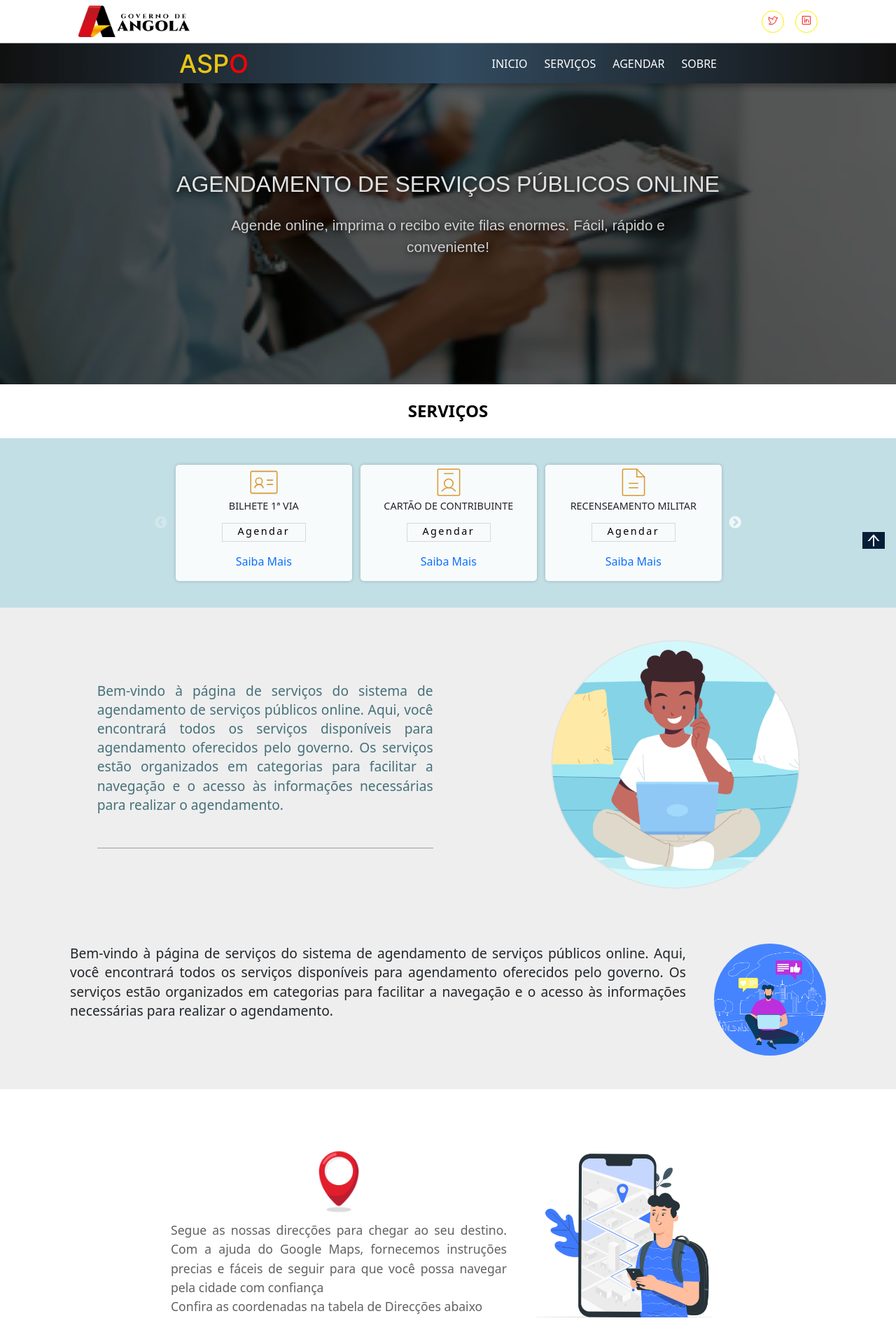
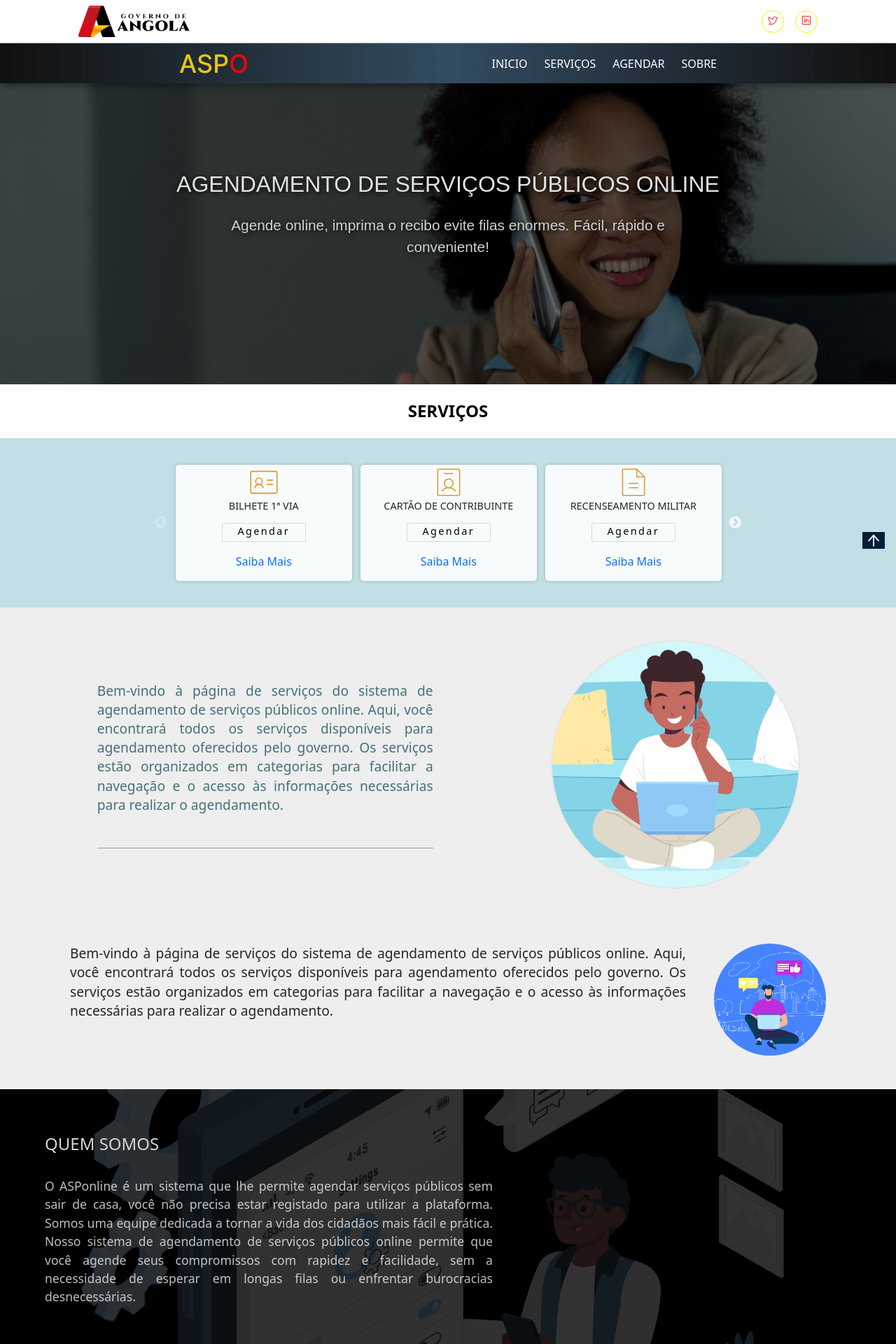
Before and after one commit to PauloAndre05/ASPonline, a React (Create React App) app: page / in a window 1280 px wide. Shown: the top 1920 px of the page at 70% size. Built offline with nearby package versions, Linux system fonts and the light colour scheme; grey boxes are pictures that could not be loaded.

Commit message:
Retoques no layout do projecto

```diff
--- a/src/components/layout/NavBar/NavBar.jsx
+++ b/src/components/layout/NavBar/NavBar.jsx
@@ -28,14 +28,14 @@ function NavBar() {
                     <S.itens> <Link to="/agendar"> Agendar </Link> </S.itens>
                     <S.itens> <Link to="/sobre"> Sobre </Link> </S.itens>
                 </S.lista>
-                <S.hamburguer onClick={ () => setIsOpen(true)}>
+                <S.hamburguer onClick={() => setIsOpen(!isOpen)}>
                     <S.line1></S.line1>
                     <S.line2></S.line2>
                     <S.line3></S.line3>
                 </S.hamburguer>
             </S.menu>
 
-            <S.sideBar isMenuOpen={isOpen}>
+            <S.sideBar isOpen={isOpen}>
                 <S.lista2 >
                     <S.itens2> <Link to="/"> Inicio </Link> </S.itens2>
                     <S.itens2> <Link to="/servicos"> Serviços </Link> </S.itens2>
--- a/src/components/layout/NavBar/stylesNavBar.jsx
+++ b/src/components/layout/NavBar/stylesNavBar.jsx
@@ -144,13 +144,11 @@ export const menu = styled.nav`
 `
 
 export const sideBar = styled.div`
-    display: flex;
     align-items: center;
-    justify-content: center;
     height: 50vh;
-    background-color: #4A4F52;
-    display: none;
-
+    max-height: ${({isOpen}) => isOpen?'50vh':'0'};
+    background: linear-gradient(to right,#000000ef, #122f47dc, #000000ef );
+    transition: all 1s;
 `
 
 export const lista = styled.ul`
--- a/src/components/routes/inicio/Inicio.jsx
+++ b/src/components/routes/inicio/Inicio.jsx
@@ -1,5 +1,4 @@
 import { Banner } from "../../layout/banner/Banner"
-import { Direcoes } from "../../layout/direcoes/Direcoes"
 import { QuemSomos } from "../../layout/quem_somos/QuemSomos"
 import { SessaoServicos } from "../../layout/sessaoServicos/SessaoServicos"
 import * as S from './styles.inicio'
@@ -10,7 +9,6 @@ function Inicio() {
             <S.container >
                 <Banner/>
                 <SessaoServicos/>
-                <Direcoes/>
                 <QuemSomos/>
             </S.container>
     )
```
